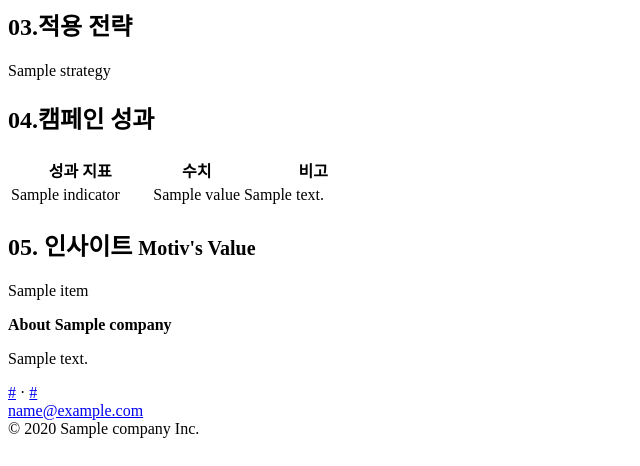
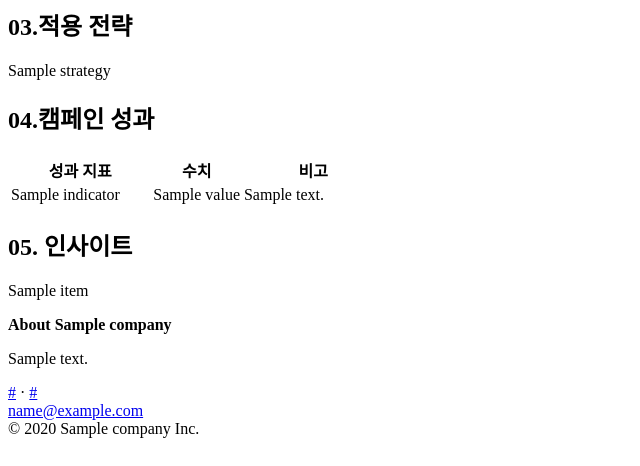
Before and after one commit to seyoungkim-byte/motiv-report-builder, a Python web app: template templates/print.html.j2 in a window 1280 px wide. Shown: the part 334-800 px from the top of the page, without its empty margins (0-640 px from the left). Run offline with Jinja, Linux system fonts and the light colour scheme; the template is opened without the code that fills it: most values are stand-ins (such as "Sample title", 1, 10 or a date in 2020); grey boxes marked "Sample" are stand-in pictures.

Commit message:
fix(template): strict highlight + drop Motiv's Value label
- 04 표 strict mode — when every '강조' checkbox is unchecked the
  coraled fallback (last row) is gone. No row gets the warm class.
  Highlight is now entirely user-driven.
- 05 인사이트 헤더에서 'MOTIV'S VALUE' small badge 제거. h2 는 '05.
  인사이트' 만 남김. CSS `.insights h2 small` 룰은 다른 곳에서 안
  쓰여서 남겨둬도 무영향.

Both print.html.j2 and web.html.j2 updated to match.

Co-Authored-By: Claude Opus 4.7 (1M context) <noreply@anthropic.com>

```diff
--- a/templates/print.html.j2
+++ b/templates/print.html.j2
@@ -120,12 +120,11 @@
           </thead>
           <tbody>
             {# 8 row cap — 그 이상이면 1page 넘침 위험. 편집 모드의 '표' 체크박스 OFF 로 조절.
-               '강조' (m.highlight) 가 켜진 행만 coral. 명시 강조가 0개면 마지막 행 자동 fallback. #}
-            {% set _any_h = (campaign.metrics_table | selectattr('highlight') | list | length) > 0 %}
+               '강조' (m.highlight) 가 켜진 행만 coral. 0개면 강조 없음. #}
             {% for m in campaign.metrics_table[:8] %}
             <tr>
               <td class="ind">{{ m.indicator }}</td>
-              <td class="val{% if m.highlight or (not _any_h and loop.last) %} warm{% endif %}">{{ m.value }}</td>
+              <td class="val{% if m.highlight %} warm{% endif %}">{{ m.value }}</td>
               <td class="note">{{ m.note }}</td>
             </tr>
             {% endfor %}
@@ -139,7 +138,7 @@
         {% set _real_insights = narrative.insights | reject('equalto', '') | list %}
         {% if _real_insights %}
         <div class="insights">
-          <h2>05. 인사이트 <small>Motiv's Value</small></h2>
+          <h2>05. 인사이트</h2>
           {% if _real_insights | length == 1 %}
             <p>{{ _real_insights[0] }}</p>
           {% else %}
--- a/templates/web.html.j2
+++ b/templates/web.html.j2
@@ -118,11 +118,10 @@
             <tr><th style="width:38%">성과 지표</th><th style="width:24%">수치</th><th>비고</th></tr>
           </thead>
           <tbody>
-            {% set _any_h = (campaign.metrics_table | selectattr('highlight') | list | length) > 0 %}
             {% for m in campaign.metrics_table[:8] %}
             <tr>
               <td class="ind">{{ m.indicator }}</td>
-              <td class="val{% if m.highlight or (not _any_h and loop.last) %} warm{% endif %}">{{ m.value }}</td>
+              <td class="val{% if m.highlight %} warm{% endif %}">{{ m.value }}</td>
               <td class="note">{{ m.note }}</td>
             </tr>
             {% endfor %}
@@ -135,7 +134,7 @@
         {% set _real_insights = narrative.insights | reject('equalto', '') | list %}
         {% if _real_insights %}
         <div class="insights">
-          <h2>05. 인사이트 <small>Motiv's Value</small></h2>
+          <h2>05. 인사이트</h2>
           {% if _real_insights | length == 1 %}
             <p>{{ _real_insights[0] }}</p>
           {% else %}
```
